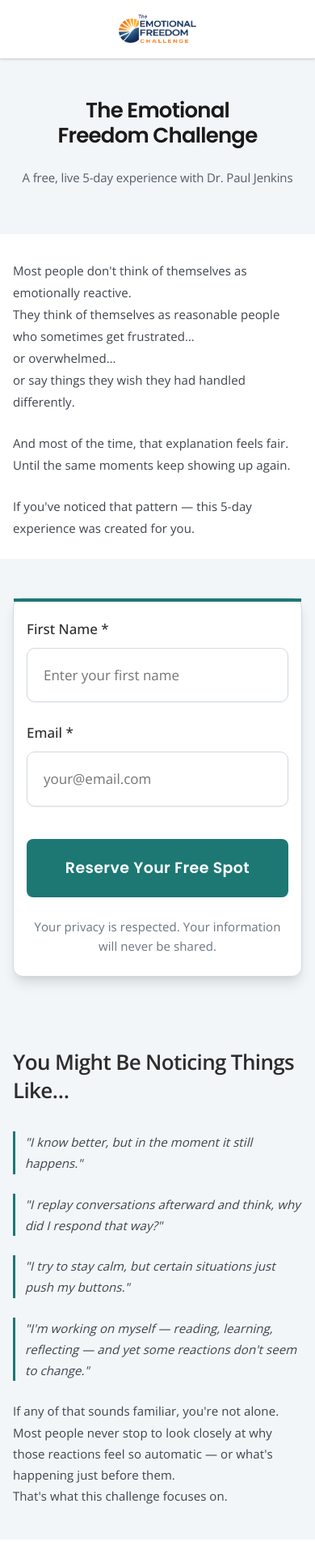
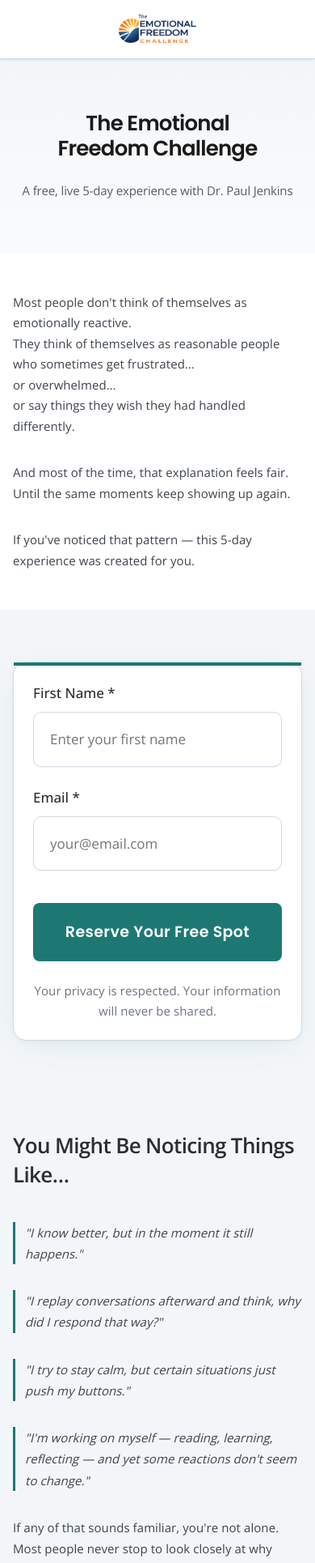
Before and after one commit to rbradshaw9/emotionalfreedomchallenge, a Next.js app: page / in a window 390 px wide. Shown: the top 1930 px of the page at 81% size. Built offline with nearby package versions, Linux system fonts and the light colour scheme.

Commit message:
Visual refinement: enhanced spacing, subtle backgrounds, improved mobile experience

```diff
--- a/app/page.module.css
+++ b/app/page.module.css
@@ -3,8 +3,8 @@
 }
 
 .hero {
-  padding: var(--space-20) 0 var(--space-12);
-  background: var(--color-gray-50);
+  padding: var(--space-24) 0 var(--space-16);
+  background: linear-gradient(180deg, #F3F6F9 0%, #FAFBFC 100%);
   position: relative;
 }
 
@@ -28,16 +28,16 @@
 }
 
 .introSection {
-  padding: var(--space-12) 0 var(--space-8);
+  padding: var(--space-16) 0;
   background-color: var(--color-white);
 }
 
 .introSection p {
   font-size: var(--text-lg);
   color: var(--color-gray-700);
-  line-height: 1.8;
-  margin-bottom: var(--space-6);
-  max-width: 740px;
+  line-height: 1.85;
+  margin-bottom: var(--space-8);
+  max-width: 680px;
   margin-left: auto;
   margin-right: auto;
 }
@@ -47,17 +47,17 @@
 }
 
 .formSection {
-  padding: var(--space-12) 0;
+  padding: var(--space-20) 0;
   background-color: var(--color-gray-50);
   scroll-margin-top: var(--space-16);
 }
 
 .formCard {
   background-color: var(--color-white);
-  border: 1px solid var(--color-gray-200);
-  border-radius: var(--radius-xl);
-  padding: var(--space-8);
-  box-shadow: var(--shadow-lg);
+  border: 1.5px solid var(--color-gray-200);
+  border-radius: var(--radius-2xl);
+  padding: var(--space-10);
+  box-shadow: 0 10px 40px -10px rgba(29, 120, 116, 0.12), 0 2px 8px -2px rgba(0, 0, 0, 0.05);
   position: relative;
 }
 
@@ -122,23 +122,24 @@
 }
 
 .contentSection {
-  padding: var(--space-16) 0;
+  padding: var(--space-20) 0;
   background-color: var(--color-white);
 }
 
 .contentSection:nth-of-type(even) {
-  background-color: var(--color-gray-50);
+  background-color: transparent;
 }
 
 .contentSection h2 {
-  margin-bottom: var(--space-8);
+  margin-bottom: var(--space-10);
 }
 
 .contentSection p {
   font-size: var(--text-lg);
   color: var(--color-gray-700);
-  line-height: 1.75;
-  margin-bottom: var(--space-6);
+  line-height: 1.8;
+  margin-bottom: var(--space-8);
+  max-width: 680px;
 }
 
 .contentSection p:last-child {
@@ -146,15 +147,15 @@
 }
 
 .contentSection ul {
-  margin: var(--space-6) 0;
+  margin: var(--space-8) 0;
   padding-left: var(--space-8);
 }
 
 .contentSection li {
   font-size: var(--text-lg);
   color: var(--color-gray-700);
-  line-height: 1.75;
-  margin-bottom: var(--space-4);
+  line-height: 1.8;
+  margin-bottom: var(--space-5);
 }
 
 .contentSection li:last-child {
@@ -167,23 +168,51 @@
   font-style: italic;
   padding-left: var(--space-6);
   border-left: 3px solid var(--color-primary);
-  margin-bottom: var(--space-5);
+  margin-bottom: var(--space-6);
+  line-height: 1.7;
+}
+
+.clarificationSection {
+  background: linear-gradient(135deg, #F9FAFB 0%, #F3F6F9 100%) !important;
+  padding: var(--space-20) 0 !important;
+}
+
+.clarificationSection .container {
+  max-width: 640px;
+}
+
+.optionalAccessSection {
+  background-color: #FAFBFC !important;
+  padding: var(--space-20) 0 !important;
+  border-top: 1px solid var(--color-gray-200);
+  border-bottom: 1px solid var(--color-gray-200);
+}
+
+.optionalAccessSection .container {
+  max-width: 640px;
+}
+
+.optionalAccessSection h2 {
+  color: var(--color-gray-700);
 }
 
 .invitationSection {
-  padding: var(--space-16) 0;
-  background-color: var(--color-gray-50);
+  padding: var(--space-20) 0;
+  background-color: var(--color-white);
 }
 
 .invitationSection h2 {
-  margin-bottom: var(--space-6);
+  margin-bottom: var(--space-8);
 }
 
 .invitationSection p {
   font-size: var(--text-lg);
   color: var(--color-gray-700);
-  line-height: 1.75;
+  line-height: 1.8;
   margin-bottom: 0;
+  max-width: 680px;
+  margin-left: auto;
+  margin-right: auto;
 }
 
 .aboutDrPaul {
@@ -209,8 +238,8 @@
 }
 
 .ctaSection {
-  padding: var(--space-12) 0;
-  background-color: var(--color-white);
+  padding: var(--space-16) 0;
+  background-color: var(--color-gray-50);
 }
 
 .benefitsSection {
@@ -308,7 +337,7 @@
 
 @media (max-width: 768px) {
   .hero {
-    padding: var(--space-16) 0 var(--space-10);
+    padding: var(--space-20) 0 var(--space-12);
   }
 
   .hero h1 {
@@ -322,19 +351,20 @@
   }
 
   .introSection {
-    padding: var(--space-10) 0 var(--space-8);
+    padding: var(--space-16) 0;
   }
 
   .introSection p {
     font-size: var(--text-base);
+    line-height: 1.75;
   }
 
   .formSection {
-    padding: var(--space-12) 0;
+    padding: var(--space-16) 0;
   }
 
   .formCard {
-    padding: var(--space-6) var(--space-5);
+    padding: var(--space-8);
   }
 
   .formTitle {
@@ -363,21 +393,28 @@
   }
 
   .contentSection {
-    padding: var(--space-12) 0;
+    padding: var(--space-16) 0;
   }
 
   .contentSection p,
   .contentSection li {
     font-size: var(--text-base);
+    line-height: 1.75;
   }
 
   .quote {
     font-size: var(--text-base);
     padding-left: var(--space-4);
+    margin-bottom: var(--space-5);
+  }
+
+  .clarificationSection,
+  .optionalAccessSection {
+    padding: var(--space-16) 0 !important;
   }
 
   .invitationSection {
-    padding: var(--space-12) 0;
+    padding: var(--space-16) 0;
   }
 
   .invitationSection p {
@@ -408,13 +445,19 @@
   }
 
   .ctaSection {
-    padding: var(--space-10) 0;
+    padding: var(--space-12) 0;
+  }
+
+  /* Increase side padding on mobile for better readability */
+  .container {
+    padding-left: var(--space-8);
+    padding-right: var(--space-8);
   }
 }
 
 @media (max-width: 480px) {
   .hero {
-    padding: var(--space-12) 0 var(--space-8);
+    padding: var(--space-16) 0 var(--space-10);
   }
 
   .hero h1 {
@@ -426,20 +469,23 @@
   }
 
   .introSection {
-    padding: var(--space-8) 0 var(--space-6);
+    padding: var(--space-12) 0;
   }
 
   .introSection p {
     font-size: var(--text-sm);
+    line-height: 1.7;
   }
 
   .formCard {
-    padding: var(--space-6) var(--space-4);
+    padding: var(--space-6);
   }
 
   .contentSection,
+  .clarificationSection,
+  .optionalAccessSection,
   .invitationSection {
-    padding: var(--space-10) 0;
+    padding: var(--space-12) 0 !important;
   }
 
   .contentSection p,
--- a/app/page.tsx
+++ b/app/page.tsx
@@ -84,7 +84,7 @@ export default function RegistrationPage() {
         </div>
       </section>
 
-      <section className={styles.contentSection}>
+      <section className={`${styles.contentSection} ${styles.clarificationSection}`}>
         <div className="container container-content">
           <h2>A Simple Clarification</h2>
           <p>This is a free educational experience.</p>
@@ -144,7 +144,7 @@ export default function RegistrationPage() {
         </div>
       </section>
 
-      <section className={styles.contentSection}>
+      <section className={`${styles.contentSection} ${styles.optionalAccessSection}`}>
         <div className="container container-content">
           <h2>Optional Additional Access</h2>
           <p>
```
